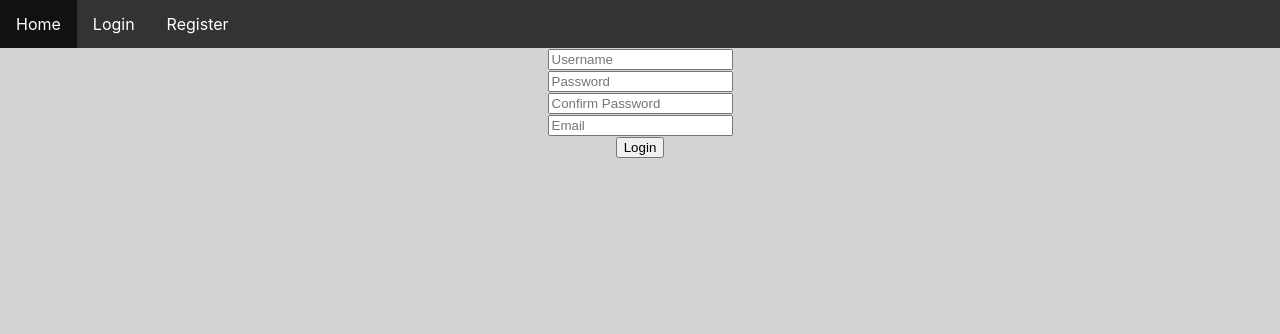
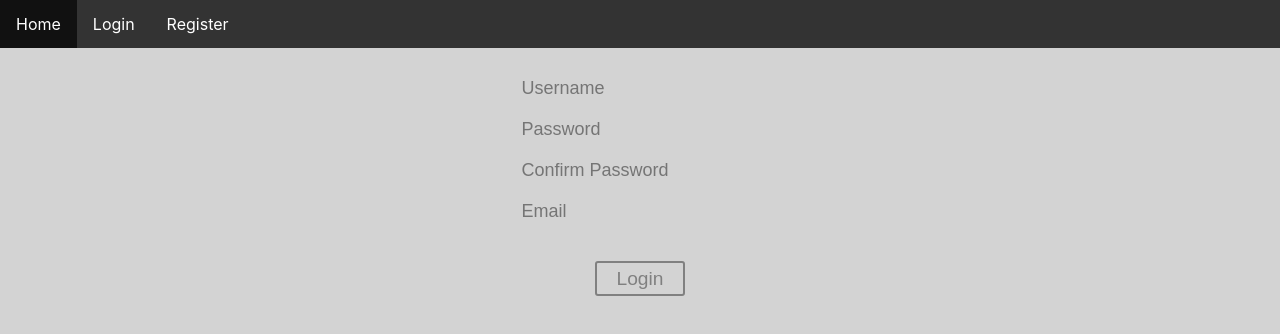
Before and after one commit to BeauCurnow/IS590R-Group2UI, a React (Create React App) app: page /register in a window 1280 px wide. Shown: the top 334 px of the page. Built offline with nearby package versions, Linux system fonts and the light colour scheme.

Commit message:
Test entries page

```diff
--- a/package.json
+++ b/package.json
@@ -6,10 +6,9 @@
     "@monaco-editor/react": "^4.0.11",
     "@testing-library/user-event": "^12.8.3",
     "@types/jest": "^26.0.20",
-    "@types/node": "^12.20.6",
     "@types/react": "^17.0.3",
     "@types/react-dom": "^17.0.2",
-    "react": "^17.0.1",
+    "react": "^17.0.2",
     "react-dom": "^17.0.1",
     "react-router-dom": "^5.2.0",
     "react-scripts": "4.0.3",
@@ -62,6 +61,7 @@
     "@storybook/react": "^6.2.1",
     "@testing-library/jest-dom": "^5.11.10",
     "@testing-library/react": "^11.2.6",
+    "@types/node": "^12.20.7",
     "@types/react-router-dom": "^5.1.7",
     "@types/styled-components": "^5.1.9",
     "react-test-renderer": "^17.0.2"
--- a/src/App.css
+++ b/src/App.css
@@ -17,7 +17,7 @@
 
 .App-header {
   background-color: #282c34;
-  min-height: 100vh;
+  min-height: 150vh;
   display: flex;
   flex-direction: column;
   align-items: center;
--- a/src/App.tsx
+++ b/src/App.tsx
@@ -24,7 +24,7 @@ function App() {
           <Route path="/login" exact component={Login}></Route>
           <Route path="/register" exact component={Register}></Route>
           <Route path="/journal" exact component={Journal}></Route>
-          <Route path="/entries" exact component={Entries}></Route>
+          <Route path="/entries" exact component={() => <Entries entries={Entries}/>}></Route>
         </Switch>
       </Router>
     </div>
--- a/src/components/button.tsx
+++ b/src/components/button.tsx
@@ -6,8 +6,10 @@ background: transparent;
 border-radius: 3px;
 border: 2px solid;
 color: grey;
-margin: 0 1em;
+margin: 1.5em;
 padding: 0.25em 1em;
+font-size: 1.2em
+
 `
 
 export default Button;
--- a/src/components/subtitle.tsx
+++ b/src/components/subtitle.tsx
@@ -1,7 +1,7 @@
 import React from 'react';
 import styled from 'styled-components';
 
-const Subtitle = styled.h1`
+const Subtitle = styled.h2`
 
 `
 
--- a/src/pages/entries.tsx
+++ b/src/pages/entries.tsx
@@ -1,10 +1,33 @@
+import { render } from '@testing-library/react';
+import { title } from 'node:process';
 import React from 'react';
+import { useEffect } from 'react';
+import { Link } from 'react-router-dom';
 
 
-function Entries(){
+function Entries(props: any){
+
+    const [entries, setEntries] = React.useState([
+        {title: 'Test1', journal: 'This is a bunch of markdown!'},
+        {title: 'Test2', journal: 'This is a bunch of markdown!'},
+      ]);
+
+      function deleteEntry(index: number){
+          var holder = entries;
+          holder.splice(index, 1);
+          setEntries(holder);
+      }
+
+
+    var list = entries.map((entry, index) => {
+        return(<p><Link to="/home">{entry.title}</Link> <p onClick={()=> deleteEntry(index)}>Delete</p></p>)
+    })
     return(
     <div>
         <h1>Your Entries</h1>
+        <div>
+            {list}
+        </div>
     </div>)
 
 }
--- a/src/pages/home.tsx
+++ b/src/pages/home.tsx
@@ -3,6 +3,14 @@ import Journal from "./journal";
 import { Link, BrowserRouter as Router } from "react-router-dom";
 
 function Home() {
+
+  const [entries, setEntries] = React.useState([
+    {title: 'Test1', journal: 'This is a bunch of markdown!'},
+    {title: 'Test2', journal: 'This is a bunch of markdown!'},
+  ]);
+
+
+
   return (
     <Router>
       <div>
--- a/src/pages/journal.tsx
+++ b/src/pages/journal.tsx
@@ -34,12 +34,13 @@ function Journal() {
     return (
         <div>
             <h3>{title}</h3>
-            <div style={{display: 'flex',  justifyContent:'center', alignItems:'center'}}><Input defaultValue={title} onChange={(e) => setTitle(e.target.value)}/></div>
-            <div><Button onClick={showValue}>Save Journal</Button></div>
-            <div style={{display: 'flex',  justifyContent:'center', alignItems:'center', height: '100vh'}}>
+            <div style={{display: 'flex',  justifyContent:'center', alignItems:'center'}}><Input defaultValue={title} onChange={(e) => setTitle(e.target.value)}/><Button onClick={showValue}>Save Journal</Button></div>
+            <div></div>
+            <br/>
+            <div style={{display: 'flex',  justifyContent:'center', alignItems:'center'}}>
             <Editor
-                height="80vh"
-                width="80vw"
+                height="70vh"
+                width="70vw"
                 defaultLanguage="markdown"
                 defaultValue=""
                 value={journal}
@@ -47,6 +48,7 @@ function Journal() {
                 theme="vs-dark"
             />
             </div>
+
         </div>
     );
 }
--- a/src/pages/register.tsx
+++ b/src/pages/register.tsx
@@ -20,32 +20,34 @@ function Register() {
     console.log(res)
   }
 
+
   return (
     <div>
+        <br/>
       <form onSubmit={(e) => handleRegister}>
-        <div>
-          <input
+        <div style={{display: 'flex',  justifyContent:'center', alignItems:'center'}}>
+          <Input
             placeholder={username}
             onChange={(e) => setUsername(e.target.value)}
           />
         </div>
-        <div>
-          <input
+        <div style={{display: 'flex',  justifyContent:'center', alignItems:'center'}}>
+          <Input
             placeholder={password}
             onChange={(e) => setPassword(e.target.value)}
           />
         </div>
-        <div>
-          <input placeholder="Confirm Password" />
+        <div style={{display: 'flex',  justifyContent:'center', alignItems:'center'}}>
+          <Input placeholder="Confirm Password" />
         </div>
-        <div>
-          <input
+        <div style={{display: 'flex',  justifyContent:'center', alignItems:'center'}}>
+          <Input
             placeholder={email}
             onChange={(e) => setEmail(e.target.value)}
           />
         </div>
-        <div>
-          <button type="button" onClick={() => handleRegister()}>Login</button>
+        <div style={{display: 'flex',  justifyContent:'center', alignItems:'center'}}>
+          <Button type="button" onClick={() => handleRegister()}>Login</Button>
         </div>
       </form>
     </div>
```
Also changed, not shown: 1 other file (tests, documents, lock files or other folders).
